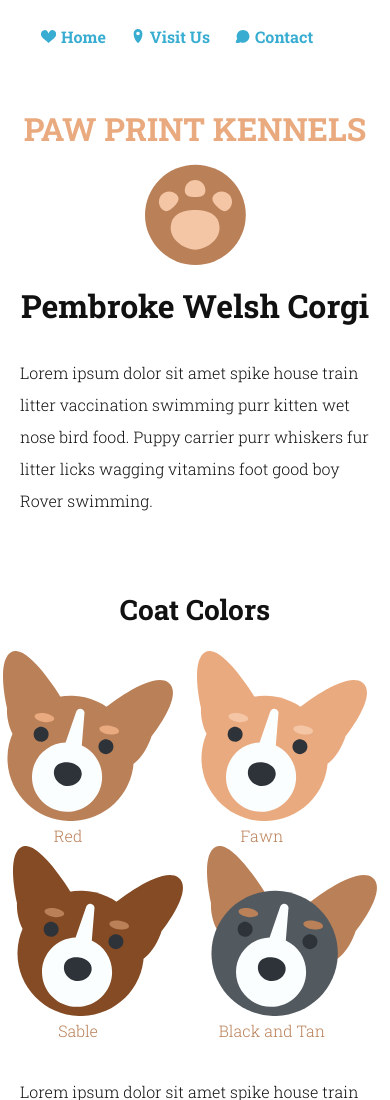
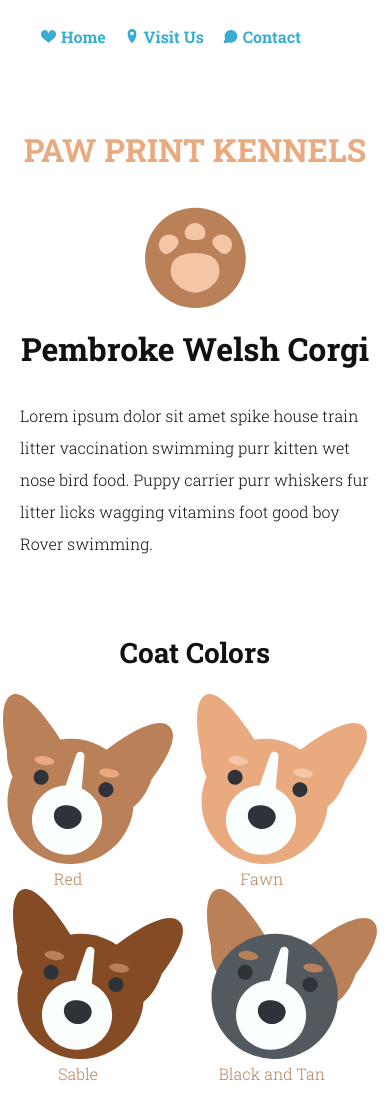
Before and after one commit to jgalicic/P6-SVG, a plain HTML site: page index.html in a window 390 px wide. Shown: the top 1100 px of the page. Drawn offline with Linux system fonts and the light colour scheme.

Commit message:
Browser/device accommodations
Decreased margin in nav menu to accommodate smaller screens, gave nav
menu icons a max-width to fix a spacing issue in IE, and set the
#logo-text-headline display to block to fix a spacing issue on iPhone 4.

```diff
--- a/styles.css
+++ b/styles.css
@@ -42,7 +42,7 @@ header nav {
 
 header nav ul li {
   display: inline-block;
-  margin-right: 20px;
+  margin-right: 14px;
 }
 
 header h1 {
@@ -50,6 +50,7 @@ header h1 {
 }
 
 header nav ul li a svg {
+  max-width: 15px;
   padding: 1px;
   position: relative;
   top: 1px;
@@ -166,7 +167,8 @@ footer {
       display: none;
    }
    #logo-text-headline {
-     display: initial;
+     display: block;
+     text-align: center;
    }
 
 }
```
